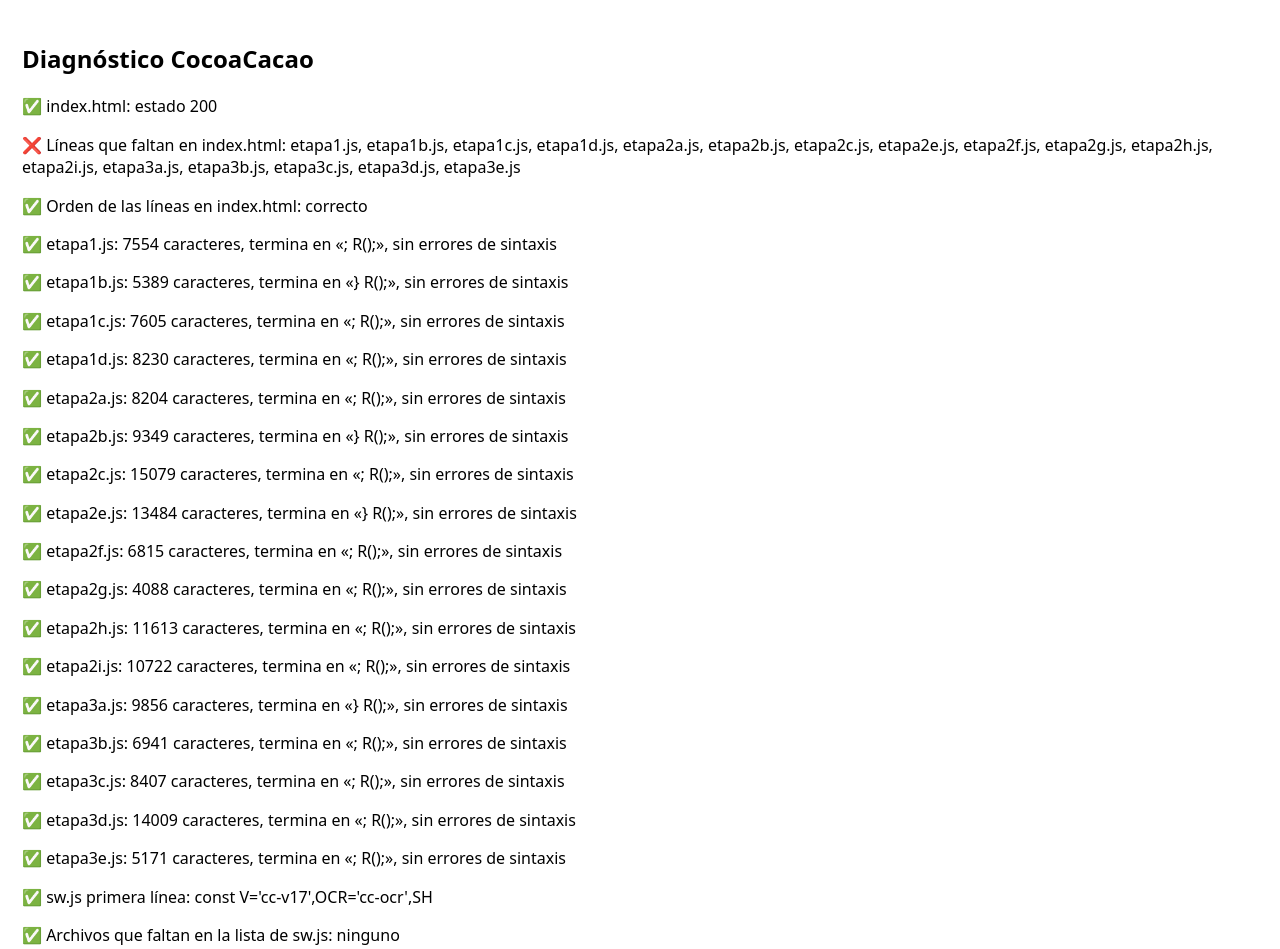
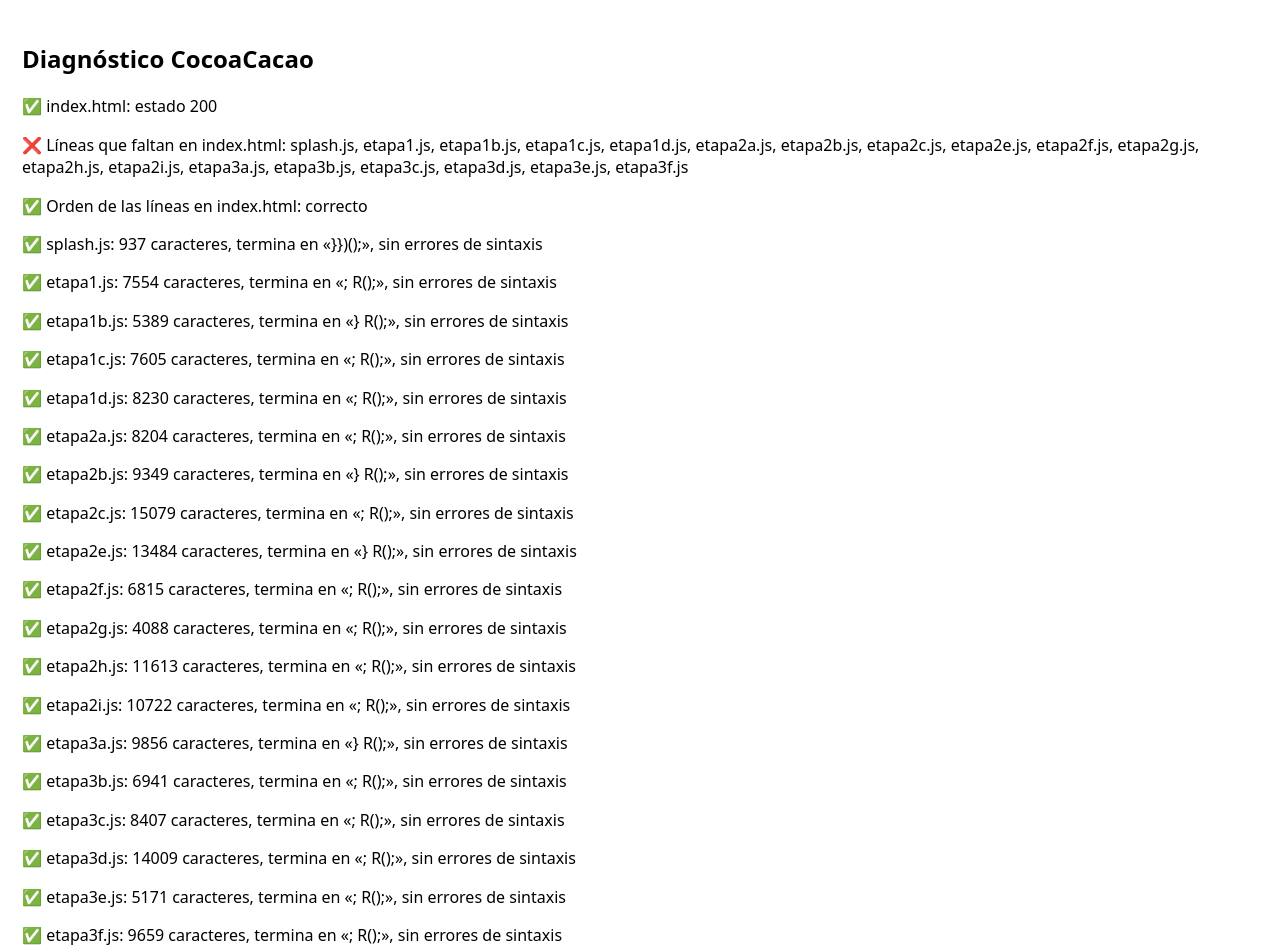
Before and after one commit to Rootsa420/cocoacacao, a plain HTML site: page diagnostico.html in a window 1280 px wide. Shown: the top 949 px of the page. Drawn offline with Linux system fonts and the light colour scheme.

Commit message:
Update diagnostico.html

```diff
--- a/diagnostico.html
+++ b/diagnostico.html
@@ -9,7 +9,7 @@ document.getElementById('fz').onclick=async()=>{try{for(const k of await caches.
 const o=document.getElementById('o');let h='';
 const add=(ok,t)=>{h+='<p>'+(ok?'✅ ':'❌ ')+t+'</p>';o.innerHTML=h};
 const get=async u=>{try{const r=await fetch(u+'?t='+Date.now(),{cache:'no-store'});return{s:r.status,t:r.ok?await r.text():''}}catch(e){return{s:'sin conexión',t:''}}};
-const need=['etapa1.js','etapa1b.js','etapa1c.js','etapa1d.js','etapa2a.js','etapa2b.js','etapa2c.js','etapa2e.js','etapa2f.js','etapa2g.js','etapa2h.js','etapa2i.js','etapa3a.js','etapa3b.js','etapa3c.js','etapa3d.js','etapa3e.js'];
+const need=['splash.js','etapa1.js','etapa1b.js','etapa1c.js','etapa1d.js','etapa2a.js','etapa2b.js','etapa2c.js','etapa2e.js','etapa2f.js','etapa2g.js','etapa2h.js','etapa2i.js','etapa3a.js','etapa3b.js','etapa3c.js','etapa3d.js','etapa3e.js','etapa3f.js'];
 const idx=await get('index.html');
 add(idx.s==200,'index.html: estado '+idx.s);
 const linked=[...idx.t.matchAll(/<script src="([^"]+)"/g)].map(m=>m[1]);
```
